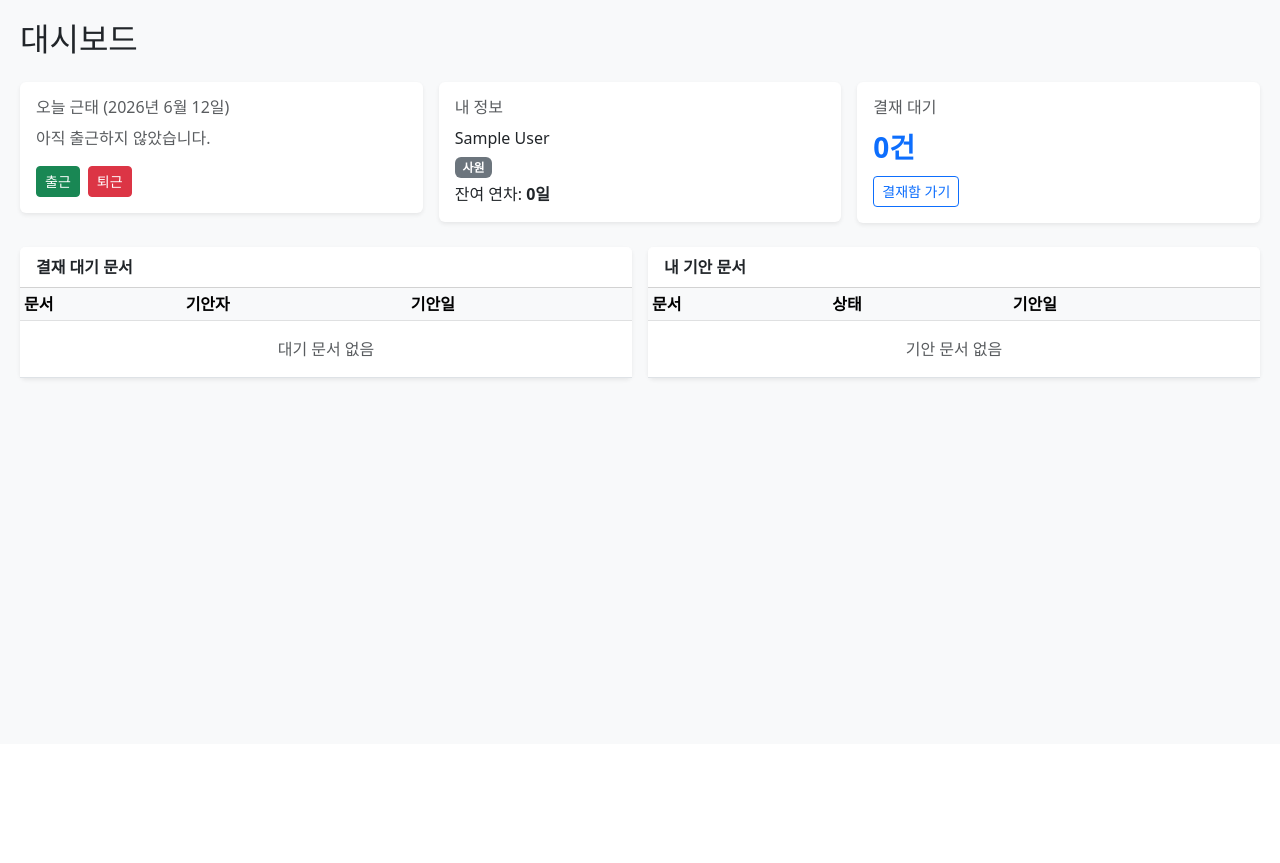
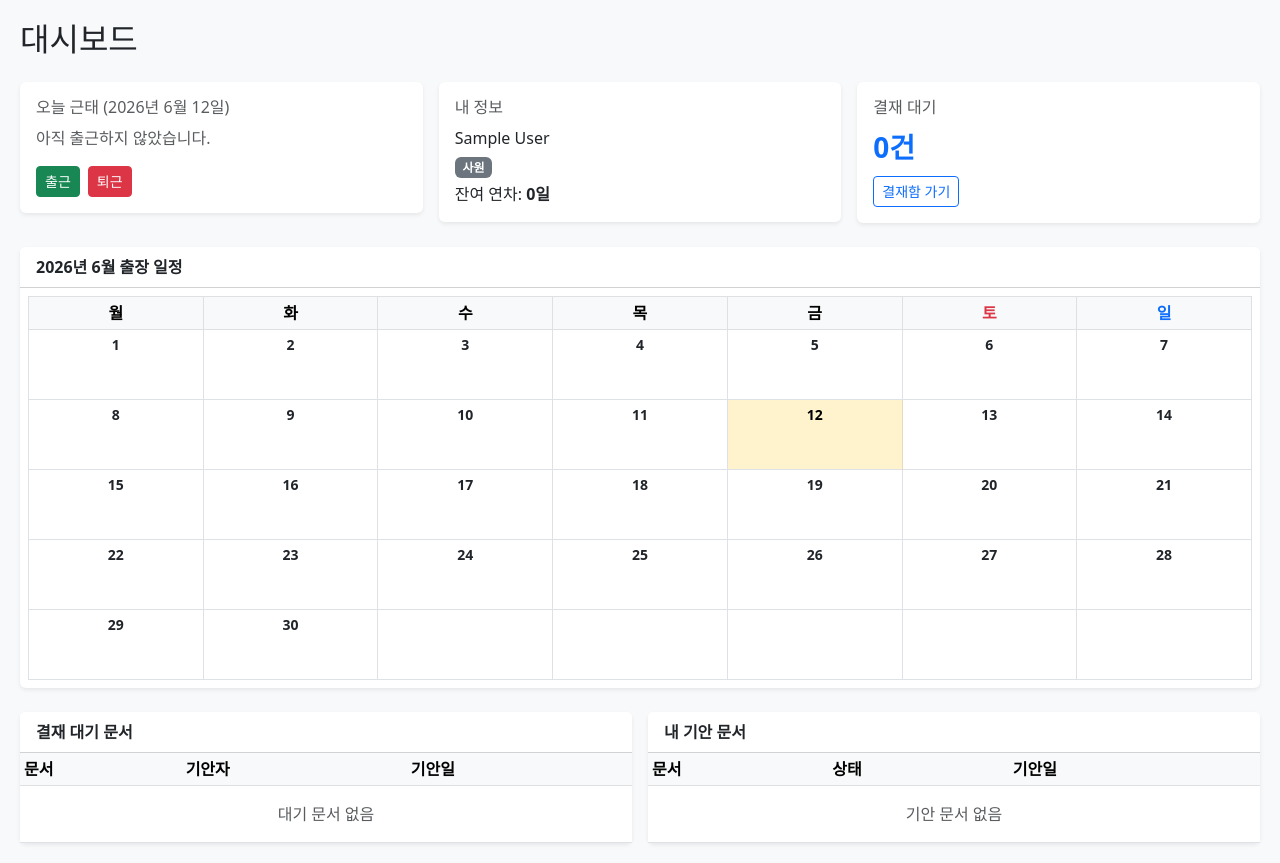
Before and after one commit to thkim03/groupware, a Django app: page / in a window 1280 px wide. Shown: the part 56-919 px from the top of the page. Before the commit the page ends 437 px from the top, so only its background shows below. Run offline with Django 5.2, Linux system fonts and the light colour scheme; the visitor is signed in with stand-in values (Sample User, id 1); data comes from the database, SQL or seed files in the repository; data that the repository does not hold is empty.

Commit message:
feat: 대시보드 출장 달력 추가 및 출장(외근)후 퇴근 처리
- dashboard: 이번달 승인된 출장 일정을 달력으로 표시
- dashboard: 퇴근 버튼 클릭 시 일반퇴근/출장(외근)후퇴근 선택 모달
- attendance: check_out 뷰에서 is_business_trip 파라미터 처리

https://claude.ai/code/session_014h9FJQJAwh1F7fJVmFHHRW

```diff
--- a/attendance/views.py
+++ b/attendance/views.py
@@ -35,11 +35,15 @@ def check_out(request):
         today = date.today()
         from django.utils import timezone
         now = timezone.localtime().time()
+        is_trip = request.POST.get('is_business_trip') == '1'
         record = AttendanceRecord.objects.filter(employee=request.user, date=today).first()
         if record:
             record.check_out = now
+            if is_trip:
+                record.is_business_trip = True
             record.save()
-            messages.success(request, f'퇴근 처리되었습니다. ({now.strftime("%H:%M")})')
+            label = '출장(외근)후 퇴근' if is_trip else '퇴근'
+            messages.success(request, f'{label} 처리되었습니다. ({now.strftime("%H:%M")})')
         else:
             messages.error(request, '출근 기록이 없습니다.')
     return redirect('dashboard:index')
--- a/dashboard/views.py
+++ b/dashboard/views.py
@@ -1,28 +1,78 @@
+import calendar
+from datetime import date, timedelta
 from django.shortcuts import render
 from django.contrib.auth.decorators import login_required
 from django.utils import timezone
 from approvals.models import ApprovalDoc, ApprovalLine
 from attendance.models import AttendanceRecord
+from trip.models import TripRequest
 
 
 @login_required
 def index(request):
     today = timezone.localdate()
-    # 결재 대기 문서 (내가 결재해야 할)
+
+    # 결재 대기 문서
     pending_lines = ApprovalLine.objects.filter(
         approver=request.user, status='PENDING'
     ).select_related('doc', 'doc__author').order_by('-doc__created_at')[:5]
+
     # 내가 기안한 문서
     my_docs = ApprovalDoc.objects.filter(
         author=request.user
     ).order_by('-created_at')[:5]
+
     # 오늘 근태
     today_record = AttendanceRecord.objects.filter(
         employee=request.user, date=today
     ).first()
+
+    # 이번달 달력 데이터
+    year, month = today.year, today.month
+    _, last_day = calendar.monthrange(year, month)
+    first_date = date(year, month, 1)
+    last_date = date(year, month, last_day)
+
+    # 승인된 출장 중 이번달에 걸치는 건
+    approved_trips = TripRequest.objects.filter(
+        doc__status='APPROVED',
+        start_date__lte=last_date,
+        end_date__gte=first_date,
+    ).select_related('doc__author')
+
+    # {date: [직원이름, ...]} 딕셔너리 생성
+    trip_by_date = {}
+    for trip in approved_trips:
+        cur = max(trip.start_date, first_date)
+        end = min(trip.end_date, last_date)
+        while cur <= end:
+            trip_by_date.setdefault(cur, []).append(trip.doc.author.get_full_name() or trip.doc.author.username)
+            cur += timedelta(days=1)
+
+    # 달력 주(week) 구조 생성
+    cal = calendar.monthcalendar(year, month)
+    cal_weeks = []
+    for week in cal:
+        week_days = []
+        for d in week:
+            if d == 0:
+                week_days.append({'day': None, 'trips': [], 'is_today': False})
+            else:
+                day_date = date(year, month, d)
+                week_days.append({
+                    'day': d,
+                    'date': day_date,
+                    'trips': trip_by_date.get(day_date, []),
+                    'is_today': day_date == today,
+                })
+        cal_weeks.append(week_days)
+
     return render(request, 'dashboard/index.html', {
         'pending_lines': pending_lines,
         'my_docs': my_docs,
         'today_record': today_record,
         'today': today,
+        'cal_weeks': cal_weeks,
+        'cal_year': year,
+        'cal_month': month,
     })
--- a/templates/dashboard/index.html
+++ b/templates/dashboard/index.html
@@ -10,13 +10,16 @@
         {% if today_record %}
           <p class="mb-1">출근: <strong>{{ today_record.check_in|default:"-" }}</strong></p>
           <p class="mb-1">퇴근: <strong>{{ today_record.check_out|default:"-" }}</strong></p>
-          {% if today_record.is_business_trip %}<span class="badge bg-info">출장중</span>{% endif %}
+          {% if today_record.is_business_trip %}<span class="badge bg-info">출장(외근)후 퇴근</span>{% endif %}
         {% else %}
           <p class="text-muted">아직 출근하지 않았습니다.</p>
         {% endif %}
         <div class="d-flex gap-2 mt-2">
-          <form method="post" action="{% url 'attendance:check_in' %}">{% csrf_token %}<button class="btn btn-sm btn-success">출근</button></form>
-          <form method="post" action="{% url 'attendance:check_out' %}">{% csrf_token %}<button class="btn btn-sm btn-danger">퇴근</button></form>
+          <form method="post" action="{% url 'attendance:check_in' %}">
+            {% csrf_token %}
+            <button class="btn btn-sm btn-success">출근</button>
+          </form>
+          <button class="btn btn-sm btn-danger" data-bs-toggle="modal" data-bs-target="#checkoutModal">퇴근</button>
         </div>
       </div>
     </div>
@@ -37,6 +40,65 @@
         <h6 class="card-title text-muted">결재 대기</h6>
         <p class="fs-3 fw-bold text-primary mb-0">{{ pending_lines|length }}건</p>
         <a href="{% url 'approvals:inbox' %}" class="btn btn-sm btn-outline-primary mt-2">결재함 가기</a>
+      </div>
+    </div>
+  </div>
+</div>
+
+<!-- 퇴근 모달 -->
+<div class="modal fade" id="checkoutModal" tabindex="-1">
+  <div class="modal-dialog modal-sm">
+    <div class="modal-content">
+      <div class="modal-header">
+        <h6 class="modal-title">퇴근 유형 선택</h6>
+        <button type="button" class="btn-close" data-bs-dismiss="modal"></button>
+      </div>
+      <div class="modal-body d-grid gap-2">
+        <form method="post" action="{% url 'attendance:check_out' %}">
+          {% csrf_token %}
+          <input type="hidden" name="is_business_trip" value="0">
+          <button type="submit" class="btn btn-danger w-100">일반 퇴근</button>
+        </form>
+        <form method="post" action="{% url 'attendance:check_out' %}">
+          {% csrf_token %}
+          <input type="hidden" name="is_business_trip" value="1">
+          <button type="submit" class="btn btn-warning w-100">출장(외근)후 퇴근</button>
+        </form>
+      </div>
+    </div>
+  </div>
+</div>
+
+<div class="row g-3 mb-4">
+  <div class="col-12">
+    <div class="card border-0 shadow-sm">
+      <div class="card-header bg-white fw-bold">
+        {{ cal_year }}년 {{ cal_month }}월 출장 일정
+      </div>
+      <div class="card-body p-2">
+        <table class="table table-bordered table-sm text-center mb-0" style="table-layout:fixed;">
+          <thead class="table-light">
+            <tr>
+              <th>월</th><th>화</th><th>수</th><th>목</th><th>금</th><th class="text-danger">토</th><th class="text-primary">일</th>
+            </tr>
+          </thead>
+          <tbody>
+            {% for week in cal_weeks %}
+            <tr style="height:70px; vertical-align:top;">
+              {% for cell in week %}
+              <td class="p-1 {% if cell.is_today %}table-warning{% endif %}">
+                {% if cell.day %}
+                  <div class="fw-bold small">{{ cell.day }}</div>
+                  {% for name in cell.trips %}
+                    <span class="badge bg-info text-dark d-block text-truncate mb-1" style="font-size:0.7rem;" title="{{ name }}">{{ name }}</span>
+                  {% endfor %}
+                {% endif %}
+              </td>
+              {% endfor %}
+            </tr>
+            {% endfor %}
+          </tbody>
+        </table>
       </div>
     </div>
   </div>
```
